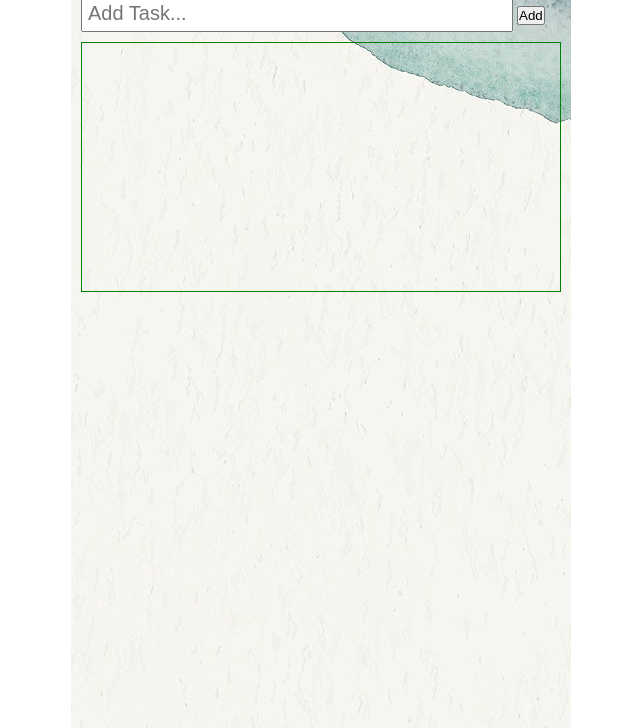
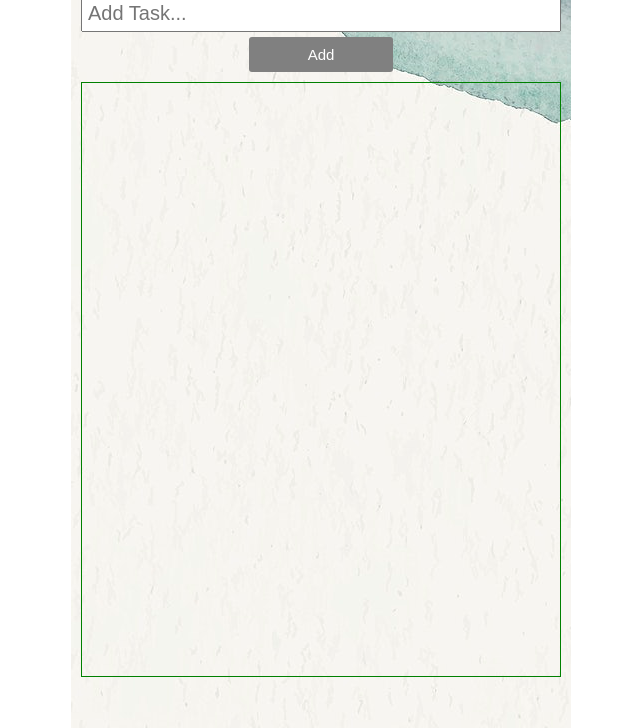
Before and after one commit to Shittuadedamola/To-do-list, a plain HTML site: page index.html in a window 1280 px wide. Shown: the part 72-800 px from the top of the page, without its empty margins (319-959 px from the left). Drawn offline with Linux system fonts and the light colour scheme.

Commit message:
styling updated

```diff
--- a/index.html
+++ b/index.html
@@ -3,7 +3,7 @@
 <head>
     <meta charset="UTF-8">
     <meta name="viewport" content="width=device-width, initial-scale=1.0">
-    <title>Document</title>
+    <title>Hokees To-Do List App</title>
     <link rel="stylesheet" href="style.css">
 </head>
 <body>
@@ -13,10 +13,6 @@
         <button id="butto" onclick="cli()">Add</button>
         <div id="div"></div>
     </main>
-
-    <!-- <input id="inpu" type="text" placeholder="Add Text...">
-    <button id="butto" onclick="cli()">Add</button>
-    <div id="div"></div> -->
 
     <script>
         function cli(){
@@ -54,6 +50,7 @@
             document.getElementById("inpu").value = ""
         }
 
+        console.log(document)
     </script>
 </body>
 </html>
--- a/style.css
+++ b/style.css
@@ -26,7 +26,7 @@ h1{
 
 #div{
     width: 100%;
-    height: 250px;
+    height: 595px;
     border: 1px solid green;
     display: flex;
     flex-direction: column;
@@ -44,7 +44,7 @@ section{
 }
 
 #inpu{
-    width: 90%;
+    width: 100%;
     padding: 5px;
     font-size: 20px;
 }
@@ -67,3 +67,15 @@ section{
     background: red;
     border: none;
 }
+
+#butto{
+    background: grey;
+    color: white;
+    border: none;
+    width: 30%;
+    height: 35px;
+    border-radius: 3px;
+    margin-left: 35%;
+    margin-top: 5px;
+    font-size: 15px;
+}
```
